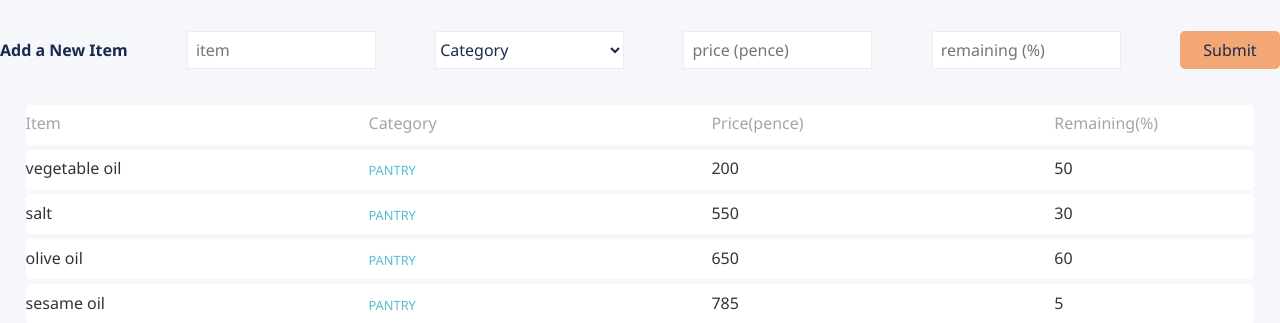
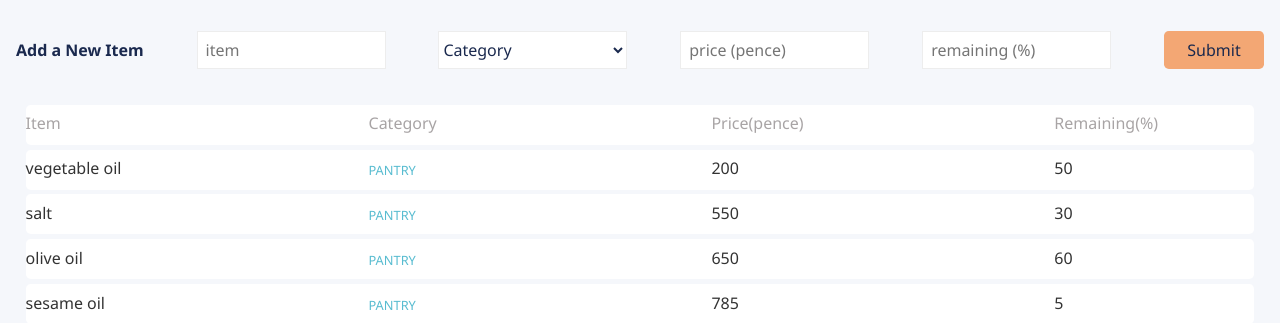
Before and after one commit to AlisonYoon/collectorsapp, a PHP site: page / in a window 1280 px wide. Shown: the part 54-377 px from the top of the page. Run offline with PHP 8.4, Linux system fonts and the light colour scheme; data comes from the database, SQL or seed files in the repository.

Commit message:
padding added for Add a new item form

```diff
--- a/styles.css
+++ b/styles.css
@@ -135,6 +135,7 @@ form.big-form, .tabs form {
     justify-content: space-evenly;
     -ms-flex-pack: justify;
     -webkit-justify-content: space-between;    /* iOS*/
+    padding: 0 1rem;
 }
 form.big-form p, form.big-form input, form.big-form select, form.big-form input[type=submit],
 .tabs form p, .tabs form input, .tabs form select, .tabs form input[type=submit] {
```
